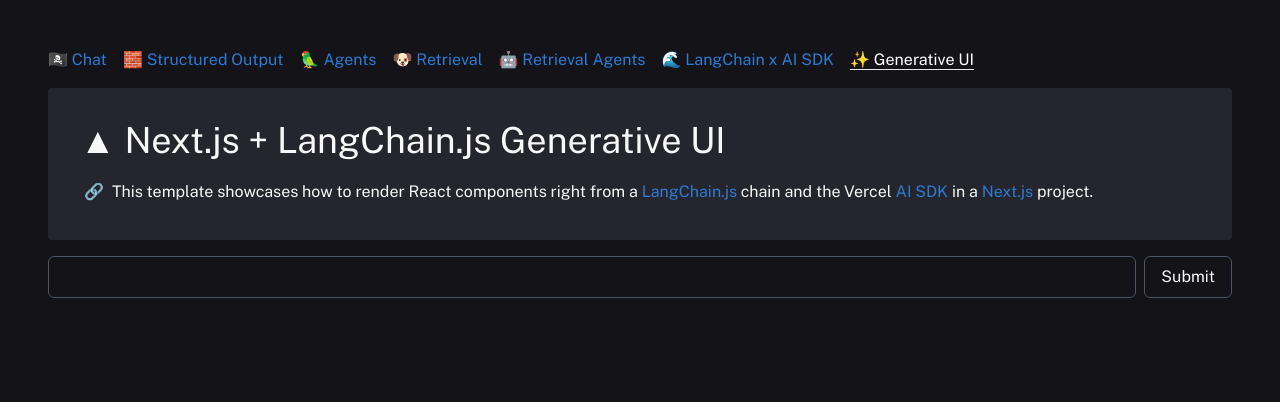
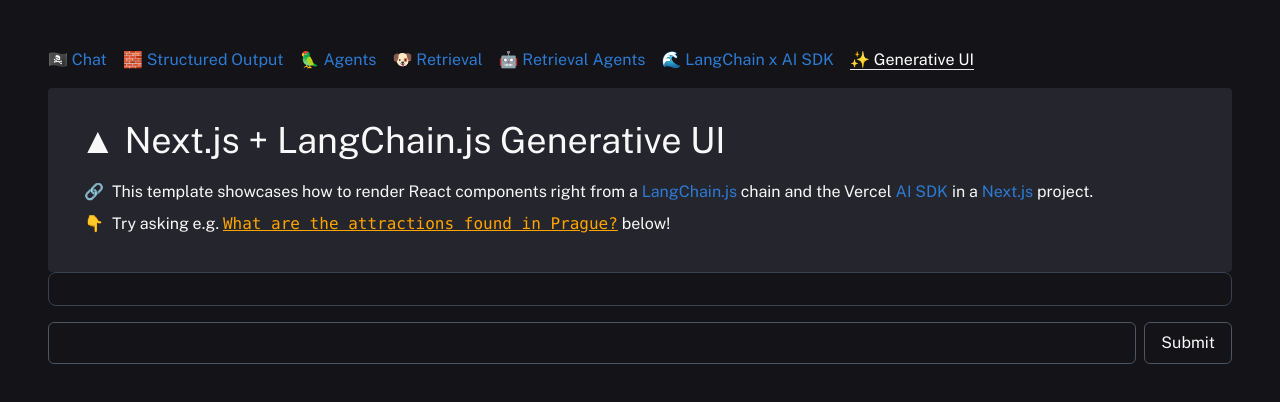
Before and after one commit to devity84pro/langchain-nextjs-template, a Next.js app: page /generative_ui in a window 1280 px wide. Shown: the top 402 px of the page. Built offline with nearby package versions, Linux system fonts and the light colour scheme.

Commit message:
Clean up the UI

```diff
--- a/app/generative_ui/ai/chain.tsx
+++ b/app/generative_ui/ai/chain.tsx
@@ -46,7 +46,7 @@
     const result = await search(input);
 
     stream.done(
-      <div className="flex gap-2">
+      <div className="flex gap-2 flex-wrap justify-end">
         {JSON.parse(result).map((place: any, index: number) => (
           <Place place={place} key={index} />
         ))}
--- a/app/generative_ui/components/place.tsx
+++ b/app/generative_ui/components/place.tsx
@@ -15,7 +15,7 @@
   return (
     <button
       type="button"
-      className="cursor-pointer flex flex-col items-start border border-gray-500 p-4 rounded-md"
+      className="cursor-pointer flex flex-col items-start border border-gray-500 p-4 rounded-md hover:bg-gray-700/50 active:bg-gray-700 transition-colors text-left"
       onClick={() => {
         onSearch(`Show me pictures of ${props.place.title}`);
       }}
--- a/app/generative_ui/page.tsx
+++ b/app/generative_ui/page.tsx
@@ -25,11 +25,17 @@
 
     newElements.push(
       <div className="flex flex-col gap-2" key={history.length}>
-        <div className="bg-gray-700 p-3 rounded-lg self-start">{input}</div>
-        <div className="self-end text-right">{element.ui}</div>
+        <div className="bg-gray-700 p-3 rounded-lg self-start max-w-[50vw]">
+          {input}
+        </div>
+        <div className="self-end text-right flex flex-col gap-2 items-end">
+          {element.ui}
+        </div>
       </div>,
     );
 
+    // consume the value stream to obtain the final string value
+    // which we can append to the chat history
     (async () => {
       let finalValue = null;
       for await (const value of readStreamableValue(element.value)) {
@@ -76,12 +82,30 @@
               project.
             </span>
           </li>
+
+          <li className="text-l">
+            👇
+            <span className="ml-2">
+              Try asking e.g.{" "}
+              <code
+                className="underline cursor-pointer"
+                onClick={() =>
+                  onSubmit("What are the attractions found in Prague?")
+                }
+              >
+                What are the attractions found in Prague?
+              </code>{" "}
+              below!
+            </span>
+          </li>
         </ul>
       </div>
 
       <div className="flex flex-col gap-4 items-stretch">
         <LocalContext.Provider value={onSubmit}>
-          <div>{elements}</div>
+          <div className="flex flex-col gap-2 overflow-hidden overflow-y-auto border border-gray-700 rounded-lg p-4">
+            {elements}
+          </div>
         </LocalContext.Provider>
 
         <form
--- a/app/generative_ui/utils/server.tsx
+++ b/app/generative_ui/utils/server.tsx
@@ -26,12 +26,21 @@
 export function streamRunnableUI<RunInput, RunOutput>(
   runnable: Runnable<RunInput, RunOutput>,
   inputs: RunInput,
+  components?: {
+    [key: string]: ReactNode;
+    llm: ReactNode;
+  },
 ) {
   const ui = createStreamableUI();
   const value = createStreamableValue();
 
   (async () => {
     let lastEvent: StreamEvent | null = null;
+
+    const streamableMap: Record<
+      string,
+      ReturnType<typeof createStreamableUI>
+    > = {};
 
     for await (const streamEvent of runnable.streamEvents(inputs, {
       version: "v1",
@@ -42,17 +51,28 @@
 
         if (isValidElement(chunk)) {
           ui.append(chunk);
-        } else if ("message" in chunk) {
-          // TODO: provide a method of customizing the way
-          // how the messages are rendered and/or expose these
-          // intermediate messages as streamable values
-          ui.append(chunk.text);
+        } else if ("text" in chunk && typeof chunk.text === "string") {
+          if (!streamableMap[streamEvent.run_id]) {
+            streamableMap[streamEvent.run_id] = createStreamableUI();
+            const value = streamableMap[streamEvent.run_id].value;
+
+            // create an AI message
+            ui.append(
+              <div className="empty:hidden border border-gray-700 p-3 rounded-lg max-w-[50vw]">
+                {value}
+              </div>,
+            );
+          }
+
+          streamableMap[streamEvent.run_id].append(chunk.text);
         }
       }
       lastEvent = streamEvent;
     }
 
     value.done(lastEvent?.data.output);
+
+    for (const ui of Object.values(streamableMap)) ui.done();
     ui.done();
   })();
 
```
